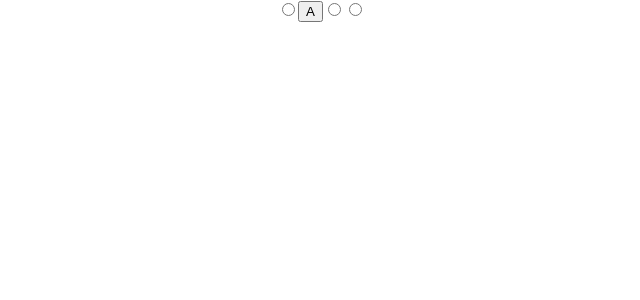
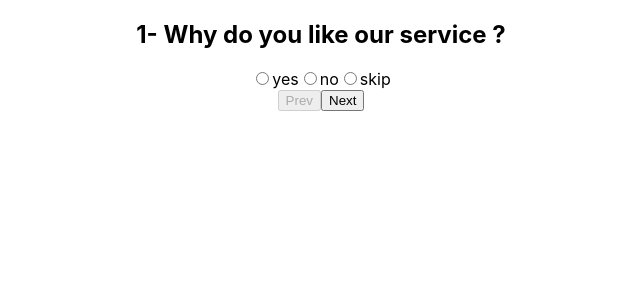
Before and after one commit to algomachine007/question-dashboard, a React (Create React App) app: page / in a window 1280 px wide. Shown: the top 300 px of the page, without its empty margins (319-959 px from the left). Built offline with nearby package versions, Linux system fonts and the light colour scheme.

Commit message:
adding questions step

```diff
--- a/src/App.js
+++ b/src/App.js
@@ -1,26 +1,70 @@
 import { useContext, useState } from "react";
 import "./App.css";
 import { resultContext } from "./context/resultContext";
+import { questions } from "./data/questions";
 
 function App() {
   const { state, updateState } = useContext(resultContext);
+  const [step, setStep] = useState(0);
   console.log("STATE", state);
 
   const [s, setS] = useState("");
+
+  console.log("Step", step);
+
+  const activeStep = questions[step];
+
+  const handleStep = (direction) => {
+    console.log("Direction", direction);
+    switch (direction) {
+      case "next":
+        return setStep((p) => p + 1);
+
+      case "prev":
+        return setStep((p) => (p > 0 ? p - 1 : p));
+
+      default:
+        return null;
+    }
+  };
+
   return (
     <div className="App">
+      <div>
+        <h2>
+          {activeStep.id}- {activeStep.question}
+        </h2>
+      </div>
+
       <form
         onSubmit={(e) => {
           e.preventDefault();
           updateState(s);
         }}
       >
-        <input type="radio" value="A" onChange={(e) => setS(e.target.value)} />
-        <button>A</button>
-        <input type="radio" value="B" />
-        <input type="radio" value="C" />
+        {activeStep.answers.map((answer) => (
+          <>
+            <input
+              type="radio"
+              value={answer}
+              onChange={(e) => setS(e.target.value)}
+              // checked={}
+            />
+            <label>{answer}</label>
+          </>
+        ))}
       </form>
 
+      <button onClick={() => handleStep("prev")} disabled={step <= 0}>
+        Prev
+      </button>
+
+      <button
+        onClick={() => handleStep("next")}
+        disabled={step === Number(questions.length) - 1}
+      >
+        Next
+      </button>
       {state && state.map((e) => <div>{e}</div>)}
     </div>
   );
--- a/src/context/resultState.jsx
+++ b/src/context/resultState.jsx
@@ -8,7 +8,7 @@ const ResultState = ({ children }) => {
 
   const updateState = (info) => {
     setState((p) => {
-      return [info];
+      return [...p, ...info];
     });
   };
 
--- a/src/data/questions.js
+++ b/src/data/questions.js
@@ -1,9 +1,25 @@
-export const questions = [{ question: "Why do you loke our service ?" }];
+export const questions = [
+  {
+    id: "1",
+    question: "Why do you like our service ? ",
+    answers: ["yes", "no", "skip"],
+  },
+  {
+    id: "2",
+    question: "Why do you like our service ?",
+    answers: ["yes", "no", "skip"],
+  },
+  {
+    id: "3",
+    question: "Why do you like our service ?",
+    answers: ["yes", "no", "skip"],
+  },
+];
 
 export const result = {
-  q1q2: "Component 1",
-  q2q3: "Component 2",
-  q1q3: "Component 3",
-  q1: "No Results found for this entry",
-  q2: "No Results found for this entry. ",
+  q1q2: "Component 1 for Q1Q2",
+  q2q3: "Component 2 for Q2Q3",
+  q1q3: "Component 3 Q1Q3",
+  q1: "No Results found for this entry Q1",
+  q2: "No Results found for this entry. Q2",
 };
```
